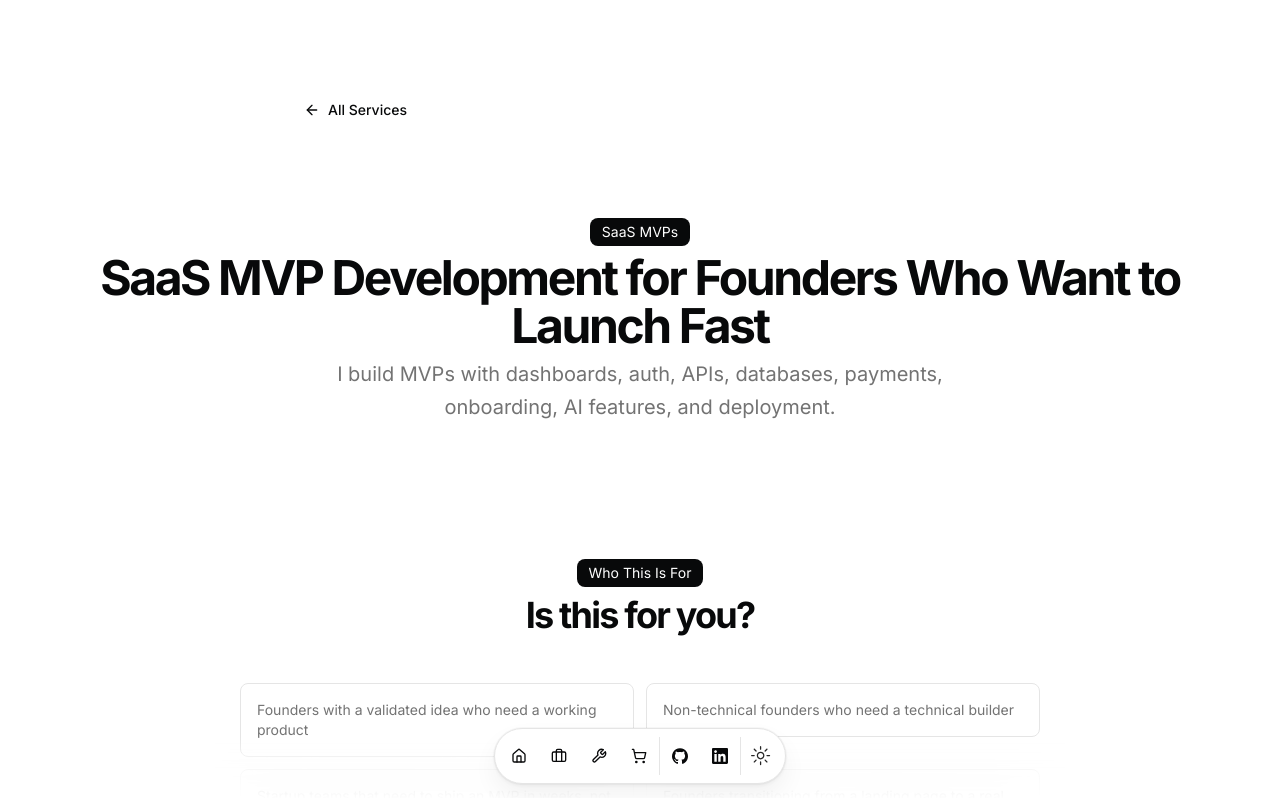
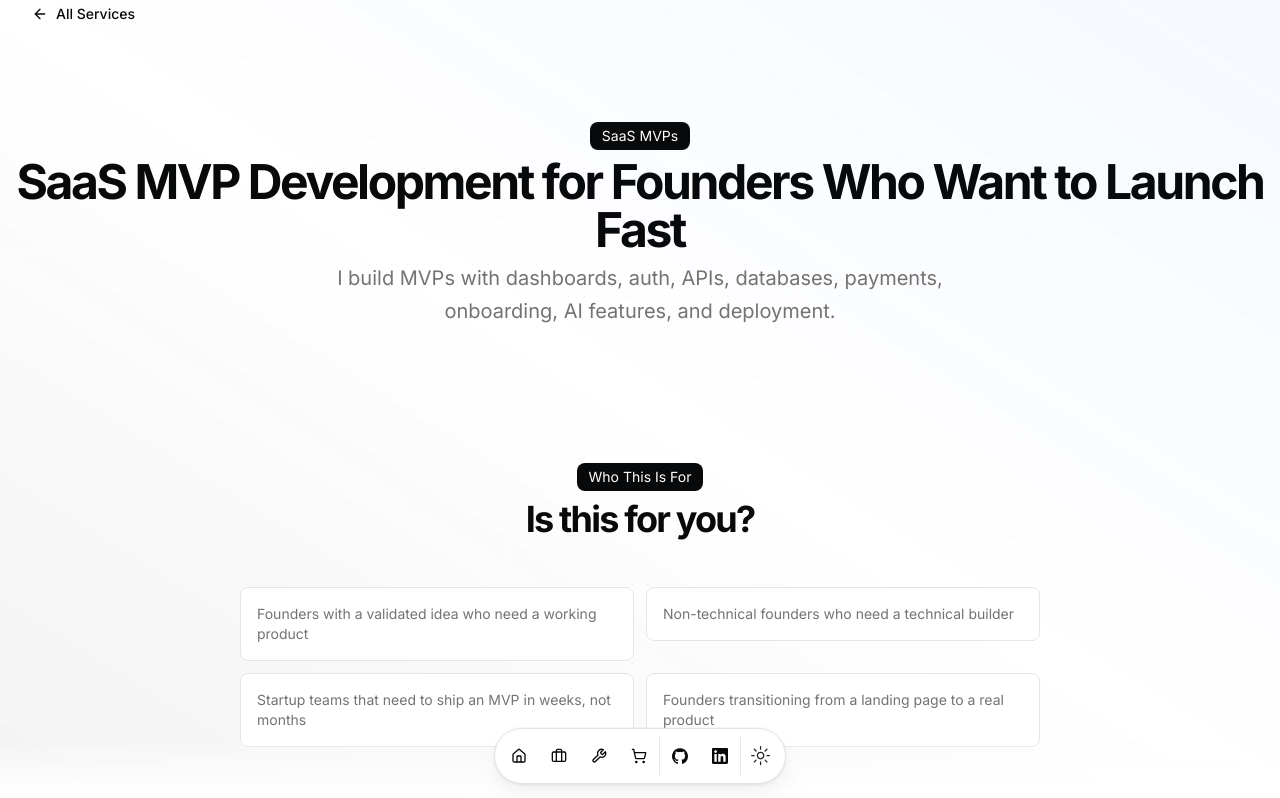
Before and after one commit to SH20RAJ/sh20raj.github.io, a Next.js app: page /saas-mvp in a window 1280 px wide. Shown: the top 798 px of the page. Built offline with nearby package versions, Linux system fonts and the light colour scheme.

Commit message:
feat: full-width UI overhaul and code reorganization

```diff
--- a/src/app/layout.tsx
+++ b/src/app/layout.tsx
@@ -157,10 +157,12 @@ export default function RootLayout({
       </head>
       <body
         className={cn(
-          "min-h-screen bg-background font-sans antialiased   mx-auto py-12 sm:py-24 px-6",
+          "min-h-screen bg-background font-sans antialiased selection:bg-primary/10",
           fontSans.variable
         )}
       >
+        <div className="fixed inset-0 -z-10 h-full w-full bg-background bg-[radial-gradient(#e5e7eb_1px,transparent_1px)] [background-size:16px_16px] dark:bg-[radial-gradient(#ffffff10_1px,transparent_1px)] opacity-40"></div>
+        <div className="fixed inset-0 -z-10 h-full w-full bg-gradient-to-tr from-primary/5 via-transparent to-blue-500/5"></div>
         <ThemeProvider attribute="class" defaultTheme="light">
           <ResumeProvider>
             <TooltipProvider delayDuration={0}>
--- a/src/app/projects-dump/page.tsx
+++ b/src/app/projects-dump/page.tsx
@@ -14,7 +14,7 @@ export default function ProjectsDumpPage() {
     return (
         <main className="flex flex-col min-h-[100dvh] space-y-10 py-12 px-4 md:px-6">
             <section id="header">
-                <div className="mx-auto w-full max-w-2xl space-y-8">
+                <div className="mx-auto w-full max-w-7xl px-8 space-y-12">
                     <div className="flex flex-col items-start gap-4">
                         <BlurFade delay={BLUR_FADE_DELAY}>
                             <Link
--- a/src/app/projects/projects-client.tsx
+++ b/src/app/projects/projects-client.tsx
@@ -55,7 +55,7 @@ export function ProjectsClient({ projects }: { projects: any[] }) {
         ))}
       </div>
 
-      <div className="mx-auto max-w-2xl w-full text-center py-20 border-t mt-20">
+      <div className="mx-auto max-w-7xl px-8 w-full text-center py-32 border-t mt-32">
         <h2 className="text-2xl font-bold">Want to see more?</h2>
         <p className="text-muted-foreground mt-2">I have over 500+ repositories on GitHub. Check out my main profile and dumps.</p>
         <div className="flex justify-center gap-4 mt-8">
--- a/src/components/footer.tsx
+++ b/src/components/footer.tsx
@@ -6,8 +6,8 @@ import { buttonVariants } from "@/components/ui/button";
 
 export default function Footer() {
   return (
-    <footer className="mt-16 border-t py-12 px-6">
-      <div className="flex flex-col items-center gap-6">
+    <footer className="mt-32 border-t py-20 px-8">
+      <div className="mx-auto max-w-7xl flex flex-col items-center gap-10">
         <div className="flex flex-wrap justify-center gap-4">
           {Object.entries(DATA.contact.social).map(([name, social]) => (
             <Link
--- a/src/components/service-page-layout.tsx
+++ b/src/components/service-page-layout.tsx
@@ -45,7 +45,7 @@ export default function ServicePageLayout({
     <main className="flex flex-col min-h-[100dvh] space-y-10">
       {/* Back button */}
       <section id="back">
-        <div className="mx-auto w-full max-w-2xl">
+        <div className="mx-auto w-full max-w-7xl px-8">
           <BlurFade delay={BLUR_FADE_DELAY}>
             <Link
               href="/services"
```
